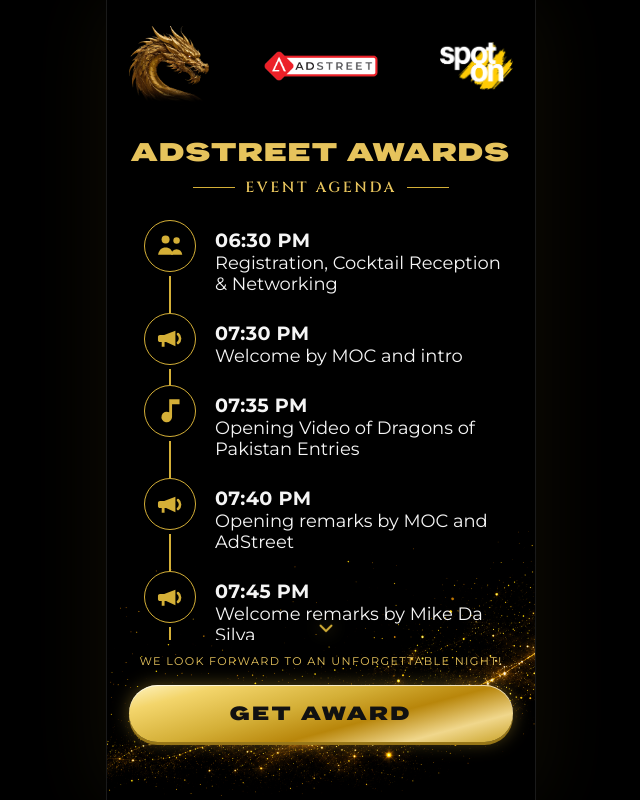
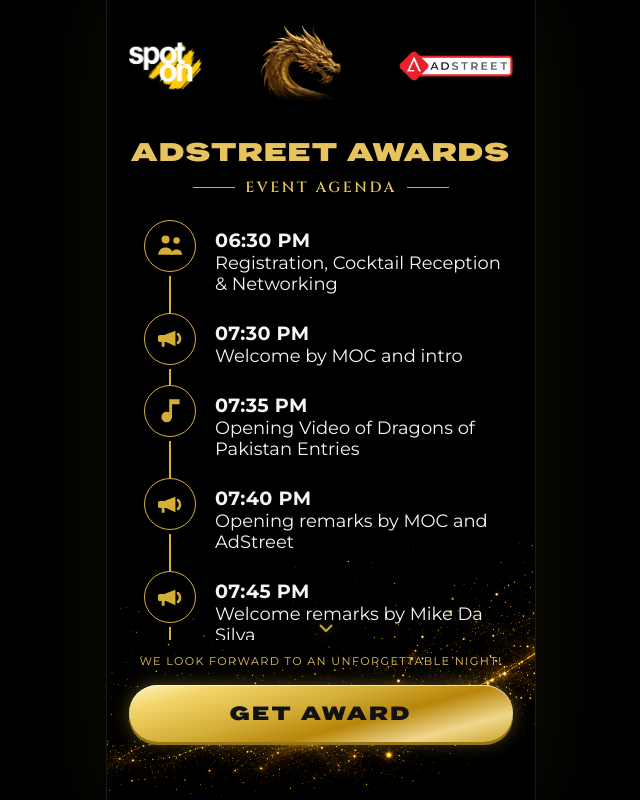
Before and after one commit to Eviar-Pakistan/SpotOn, a React (Vite) app in the folder SpotOn/: page / in a window 1280 px wide. Both pictures are taken after a click on the button "VIEW AGENDA". Shown: the whole page, without its empty margins (319-959 px from the left). Built offline with nearby package versions, Linux system fonts and the light colour scheme; no server answers.

Commit message:
header set

```diff
--- a/SpotOn/src/App.css
+++ b/SpotOn/src/App.css
@@ -104,10 +104,9 @@
 }
 
 .brand-header {
-  display: grid;
-  grid-template-columns: minmax(0, 1fr) auto minmax(0, 1fr);
-  align-items: center;
-  column-gap: 6px;
+ display: flex;
+ align-items: center;
+ justify-content: space-between;
   width: 100%;
   max-width: 100%;
   min-width: 0;
@@ -129,7 +128,7 @@
 .brand-logo-spoton {
   height: clamp(48px, 9vw, 44px);
   width: auto;
- justify-self: end;
+
 }
 
 .brand-logo-dragon {
--- a/SpotOn/src/components/BrandHeader.jsx
+++ b/SpotOn/src/components/BrandHeader.jsx
@@ -5,9 +5,9 @@
 export default function BrandHeader() {
   return (
     <header className="brand-header">
+       <img src={spoton} alt="Spoton" className="brand-logo brand-logo-spoton" />
       <img src={dragon} alt="Dragon" className="brand-logo brand-logo-dragon" />
       <img src={adstreet} alt="Adstreet" className="brand-logo brand-logo-adstreet" />
-      <img src={spoton} alt="Spoton" className="brand-logo brand-logo-spoton" />
 
 
     </header>
```
